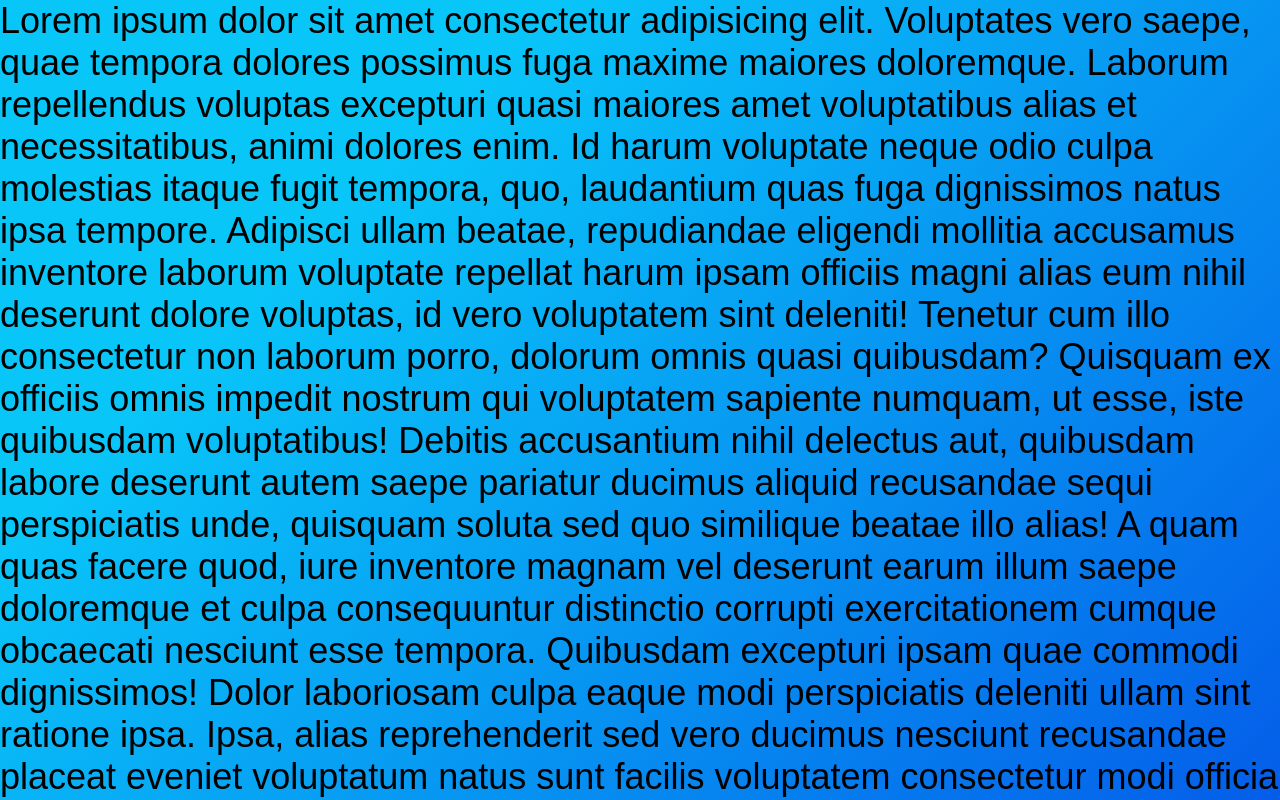
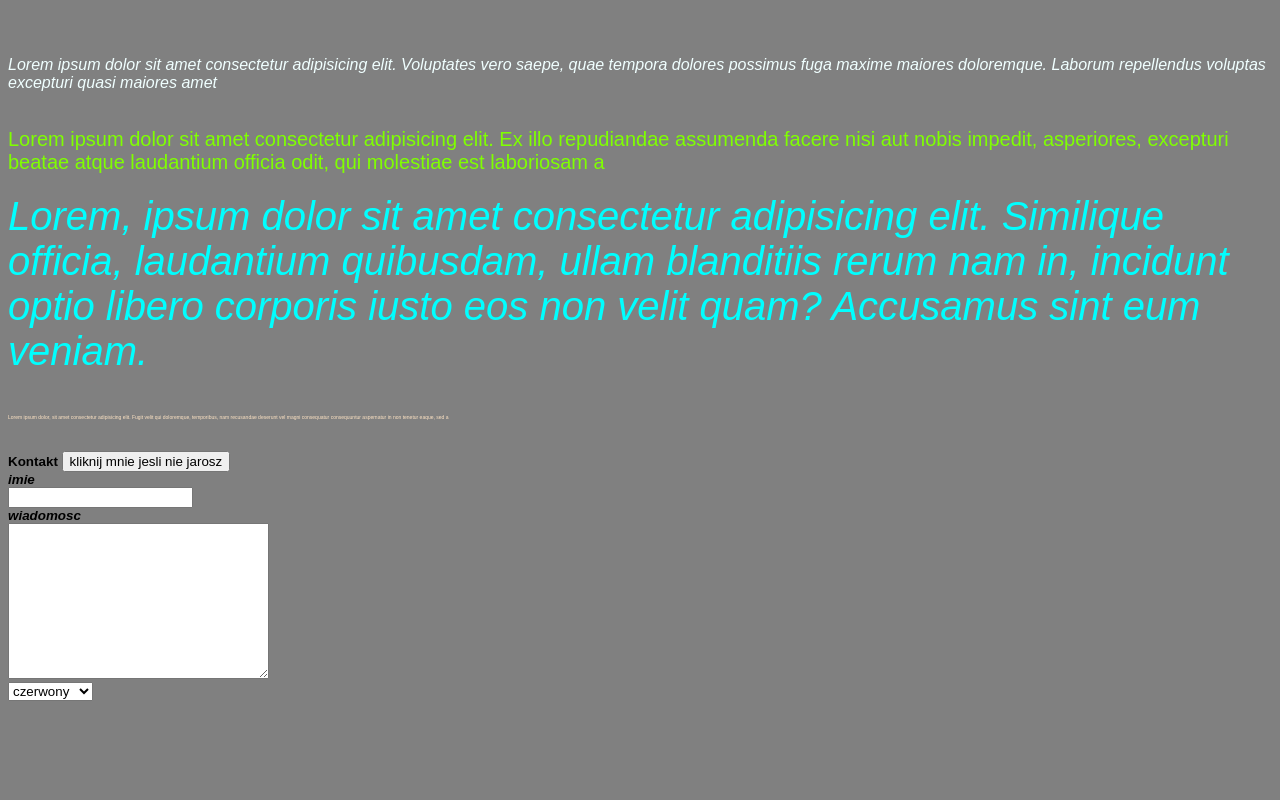
Before and after one commit to maciej2401/www, a plain HTML site: page index.html in a window 1280 px wide. Shown: the top 800 px of the page. Drawn offline with Linux system fonts and the light colour scheme.

Commit message:
zadanie dotyczące ostylowania strony

```diff
--- a/css/style.css
+++ b/css/style.css
@@ -1,13 +1,30 @@
-* {
-	box-sizing: border-box;
-	margin: 0;
-	padding: 0;
+body {
+	font-size: 20px;
+	height: 100vh;
+	background-color: gray;
+	font-family: 'Arial', 'Helvetica', 'sans-serif';
 }
 
-body {
-	font-size: 36px;
-	height: 100vh;
-	font-family: 'Montserrat', sans-serif;
-	background-color: #045de9;
-	background-image: linear-gradient(315deg, #045de9 0%, #09c6f9 74%);
+.p1 {
+	font-size: 16px;
+	font-style: italic;
+	color: azure;
+	float: left;
 }
+.p2 {
+	font-size: 25;
+	font-style: unset;
+	color: chartreuse;
+	float: right;
+}
+.p3 {
+	font-size: 40px;
+	font-style: oblique;
+	color: aqua;
+	float: none;
+}
+.p4 {
+	font-size: 5px;
+	font-style: inherit;
+	color: bisque;
+}
--- a/index.html
+++ b/index.html
@@ -5,7 +5,7 @@
 	<meta charset="UTF-8" />
 	<meta http-equiv="X-UA-Compatible" content="IE=edge" />
 	<meta name="viewport" content="width=device-width, initial-scale=1.0" />
-	<link rel="stylesheet" href="./www/css/style.css">
+	<link rel="stylesheet" href="./css/style.css">
 	<meta name="author" content="Maciej Dzwonczyk" />
 	<meta name="keywords"
 		content="gotowanie, pieczenie, smarzenie, grilowanie,mienso, ryby, gordon, Ramsay, Gordon Ramsay, carry, burgery, kurczak w panierce, wegetarianskie, weganskie, jajka, jaja, omlet, naleniki, powidla" />
@@ -24,51 +24,37 @@
 
 	</aside>
 	<main>
-		<section>Lorem ipsum dolor sit amet consectetur adipisicing elit. Voluptates vero saepe, quae tempora dolores
-			possimus fuga maxime maiores doloremque. Laborum repellendus voluptas excepturi quasi maiores amet
-			voluptatibus alias et necessitatibus, animi dolores enim. Id harum voluptate neque odio culpa molestias
-			itaque fugit tempora, quo, laudantium quas fuga dignissimos natus ipsa tempore. Adipisci ullam beatae,
-			repudiandae eligendi mollitia accusamus inventore laborum voluptate repellat harum ipsam officiis magni
-			alias eum nihil deserunt dolore voluptas, id vero voluptatem sint deleniti! Tenetur cum illo consectetur non
-			laborum porro, dolorum omnis quasi quibusdam? Quisquam ex officiis omnis impedit nostrum qui voluptatem
-			sapiente numquam, ut esse, iste quibusdam voluptatibus! Debitis accusantium nihil delectus aut, quibusdam
-			labore deserunt autem saepe pariatur ducimus aliquid recusandae sequi perspiciatis unde, quisquam soluta sed
-			quo similique beatae illo alias! A quam quas facere quod, iure inventore magnam vel deserunt earum illum
-			saepe doloremque et culpa consequuntur distinctio corrupti exercitationem cumque obcaecati nesciunt esse
-			tempora. Quibusdam excepturi ipsam quae commodi dignissimos! Dolor laboriosam culpa eaque modi perspiciatis
-			deleniti ullam sint ratione ipsa. Ipsa, alias reprehenderit sed vero ducimus nesciunt recusandae placeat
-			eveniet voluptatum natus sunt facilis voluptatem consectetur modi officia nostrum eius? Maxime, quia
-			blanditiis harum numquam necessitatibus vel error ab quo omnis commodi ipsum laborum recusandae repudiandae
-			quibusdam. Reiciendis odio molestias nihil culpa dolorem velit ipsum exercitationem iusto nobis quisquam
-			harum numquam, nemo unde sequi soluta veritatis? Ipsam, natus aliquam? Totam nostrum ea iste expedita autem
-			delectus animi dolore quae, a sunt quos doloremque eum eaque aliquam, impedit amet vitae sit illo rerum
-			architecto voluptates asperiores! Saepe, laudantium ipsam aliquam velit, aspernatur laboriosam est quasi
-			explicabo dolores repellat voluptates autem quidem pariatur excepturi ut aperiam odio, dolore sint nemo
-			corporis expedita eum repellendus? Dicta laudantium rerum dignissimos vitae velit? Aut, aspernatur soluta
-			voluptate inventore totam odit vitae non iste distinctio provident.</section>
-		<section>Lorem ipsum dolor sit amet consectetur adipisicing elit. Ex illo repudiandae assumenda facere nisi aut
-			nobis impedit, asperiores, excepturi beatae atque laudantium officia odit, qui molestiae est laboriosam a
-			sequi repellendus nemo ipsum eius maxime deleniti dolores. Aspernatur deserunt cumque quisquam voluptate
-			officia laboriosam magnam, dolores dignissimos! Porro mollitia deserunt tenetur corrupti velit veniam eum
-			voluptatibus quaerat culpa ab. Ducimus tempore quaerat, ipsa aspernatur laboriosam ad reiciendis voluptatum
-			officiis aliquam ut inventore fuga placeat atque unde soluta! Nihil vel explicabo quibusdam esse facere
-			mollitia, nesciunt doloremque! Porro, accusantium quaerat? Excepturi recusandae fugiat sequi ratione libero
-			reprehenderit quibusdam quod at minus ducimus culpa pariatur, assumenda, cum tenetur, iure repellendus. Ut
-			at animi fuga cum doloremque explicabo assumenda ex repellendus nisi ad id debitis adipisci, quam eveniet?
-			Praesentium laborum dolorum iste eius repellat facere, nulla beatae perspiciatis ea. Nulla fugit dolore ea,
-			tempora voluptatibus mollitia aperiam exercitationem doloribus accusamus itaque natus, fugiat consequatur.
-			Enim laboriosam in quae autem ut nisi tempore magni possimus eligendi, qui provident recusandae explicabo,
-			quam optio molestiae a, alias ex aut! Praesentium maxime, animi tenetur sed adipisci eius quaerat
-			necessitatibus dolores! Consectetur perspiciatis modi nihil odio. Reprehenderit animi ipsum numquam
-			assumenda eum officiis voluptas minus itaque dicta repellat.</section>
-		<section></section>
-		<section></section>
+		<section>
+			<p class="p1">
+				Lorem ipsum dolor sit amet consectetur adipisicing elit. Voluptates vero saepe, quae tempora dolores
+				possimus fuga maxime maiores doloremque. Laborum repellendus voluptas excepturi quasi maiores amet
+
+			</p>
+		</section>
+		<section>
+			<p class="p2">Lorem ipsum dolor sit amet consectetur adipisicing elit. Ex illo repudiandae assumenda facere
+				nisi aut
+				nobis impedit, asperiores, excepturi beatae atque laudantium officia odit, qui molestiae est laboriosam
+				a</p>
+		</section>
+		<section>
+			<p class="p3">Lorem, ipsum dolor sit amet consectetur adipisicing elit. Similique officia, laudantium
+				quibusdam,
+				ullam blanditiis rerum nam in, incidunt optio libero corporis iusto eos non velit quam? Accusamus sint
+				eum
+				veniam.</p>
+		</section>
+		<section>
+			<p class="p4">Lorem ipsum dolor, sit amet consectetur adipisicing elit. Fugit velit qui doloremque,
+				temporibus, nam
+				recusandae deserunt vel magni consequatur consequuntur aspernatur in non tenetur eaque, sed a</p>
+		</section>
 	</main>
 	<h6>
 		<footer>
 			<!--
 				 strong, em - semantyka
-				b, u, i -CSS
+				b, u, i - przeżucić na CSS
 			-->
 			<strong>Kontakt</strong>
 			<button>kliknij mnie jesli nie jarosz</button>
```
